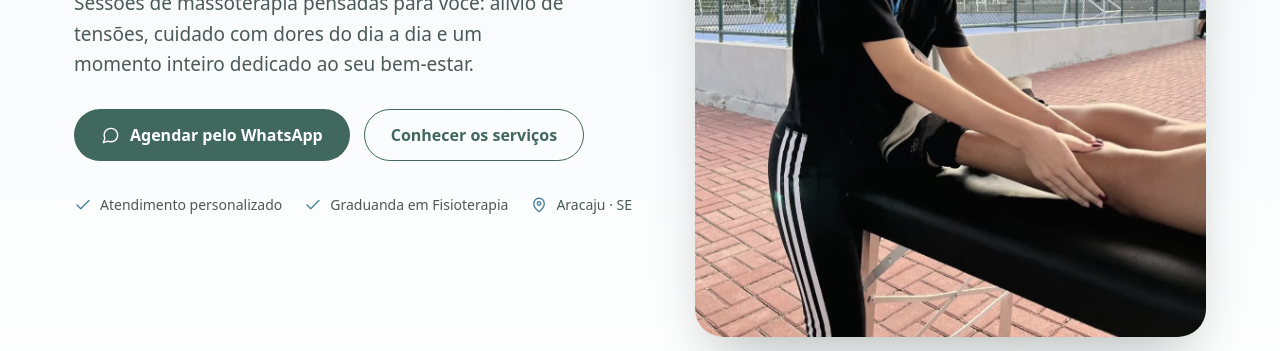
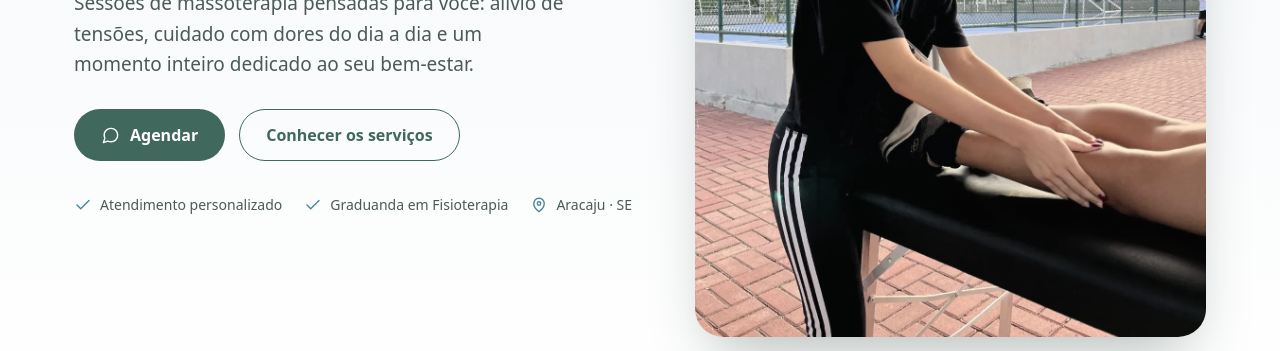
Before and after one commit to leandrosanttosdev-tech/leticia-luanny-massoterapia, a plain HTML site: page index.html in a window 1280 px wide. Shown: the part 449-800 px from the top of the page. Drawn offline with Linux system fonts and the light colour scheme.

Commit message:
feat: simplifica texto dos botões de agendamento para "Agendar"
Co-Authored-By: Claude Sonnet 5.5 <noreply@anthropic.com>

```diff
--- a/index.html
+++ b/index.html
@@ -116,7 +116,7 @@
             <svg viewBox="0 0 24 24" fill="none" stroke="currentColor" stroke-width="1.8" stroke-linecap="round" stroke-linejoin="round" aria-hidden="true" style="width:19px;height:19px">
               <path d="M21 11.5a8.38 8.38 0 0 1-.9 3.8 8.5 8.5 0 0 1-7.6 4.7 8.38 8.38 0 0 1-3.8-.9L3 21l1.9-5.7a8.38 8.38 0 0 1-.9-3.8 8.5 8.5 0 0 1 4.7-7.6 8.38 8.38 0 0 1 3.8-.9h.5a8.48 8.48 0 0 1 8 8v.5z"></path>
             </svg>
-            Agendar pelo WhatsApp
+            Agendar
           </a>
           <a class="btn btn-ghost" href="#servicos">Conhecer os serviços</a>
         </div>
@@ -462,7 +462,7 @@
       <h2>Que tal cuidar de você hoje?</h2>
       <p>Agende sua sessão de massoterapia e sinta a diferença de um atendimento pensado especialmente para o seu corpo.</p>
       <div class="hero-ctas">
-        <a class="btn btn-on-dark" href="https://wa.me/5579998034464?text=Ol%C3%A1%21%20Gostaria%20de%20agendar%20uma%20sess%C3%A3o%20de%20massoterapia." target="_blank" rel="noopener">Agendar pelo WhatsApp</a>
+        <a class="btn btn-on-dark" href="https://wa.me/5579998034464?text=Ol%C3%A1%21%20Gostaria%20de%20agendar%20uma%20sess%C3%A3o%20de%20massoterapia." target="_blank" rel="noopener">Agendar</a>
         <a class="btn btn-ghost-on-dark" href="https://www.instagram.com/luannyfisio_/" target="_blank" rel="noopener">Seguir no Instagram</a>
       </div>
     </div>
```
